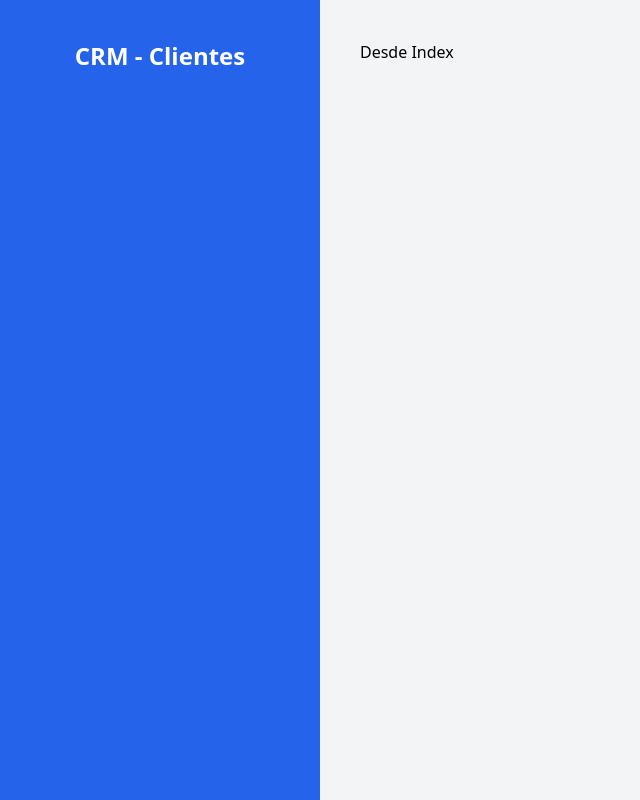
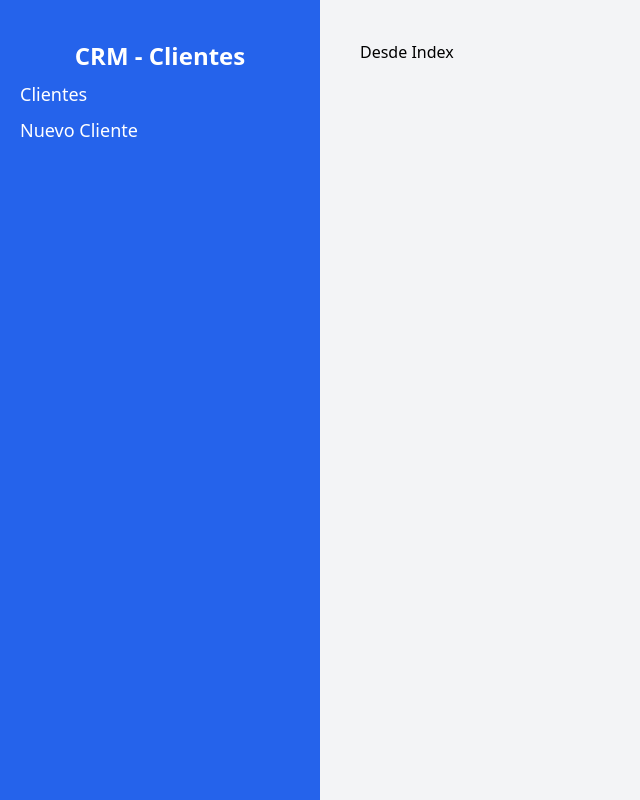
Before and after one commit to Noodle96/ReactPortfolio, a React (Vite) app in the folder crm/: page / in a window 1280 px wide. Shown: the whole page, without its empty margins (0-640 px from the left). Built offline with nearby package versions, Linux system fonts and the light colour scheme.

Commit message:
Navegar entre componentes con Link

```diff
--- a/crm/src/components/Layaout.jsx
+++ b/crm/src/components/Layaout.jsx
@@ -1,10 +1,12 @@
 import React from 'react'
-import {Outlet} from 'react-router-dom';
+import {Outlet, Link} from 'react-router-dom';
 const Layaout = () => {
 return (
     <div className='md:flex md:min-h-screen'>
         <aside className=' md:w-1/4 bg-blue-600 px-5 py-10'>
             <h2 className=' text-2xl font-black text-center text-white'>CRM - Clientes</h2>
+            <Link className=' text-lg block mt-2 hover:text-blue-300 text-white' to="/">Clientes</Link>
+            <Link className=' text-lg block mt-2 hover:text-blue-300 text-white' to="/clientes/nuevo">Nuevo Cliente</Link>
         </aside>
         <main className='md:w-3/4 p-10 md:h-screen overflow-scroll'>
             <Outlet />
```
